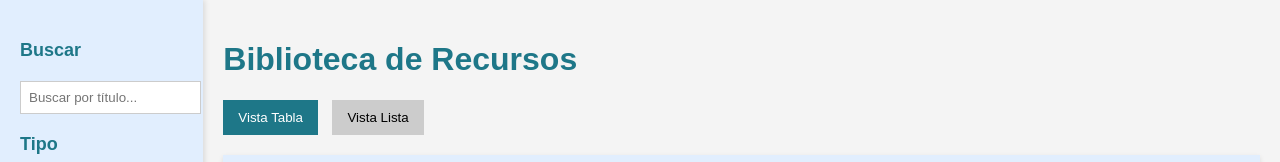
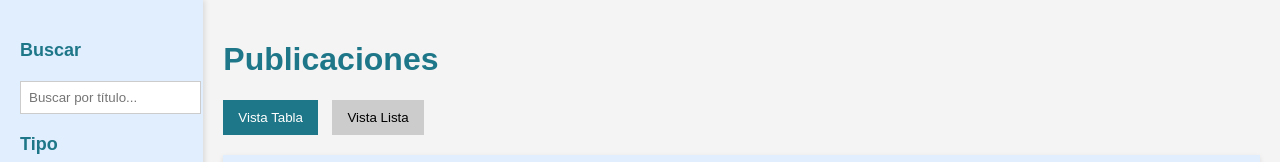
Before and after one commit to Ecumelos/Biblioteca_SMByC, a plain HTML site: page index.html in a window 1280 px wide. Shown: the top 162 px of the page. Drawn offline with nearby package versions, Linux system fonts and the light colour scheme.

Commit message:
Update index.html

```diff
--- a/index.html
+++ b/index.html
@@ -28,7 +28,7 @@
     </aside>
 
     <main class="contenido">
-      <h1>Biblioteca de Recursos</h1>
+      <h1>Publicaciones</h1>
 
       <!-- Botones para cambiar de vista -->
       <div class="view-toggle">
```
